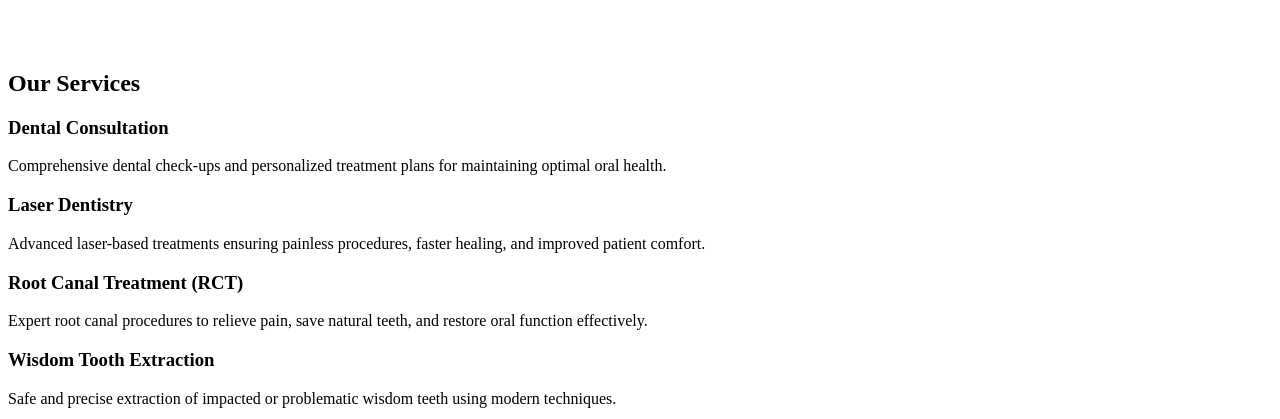
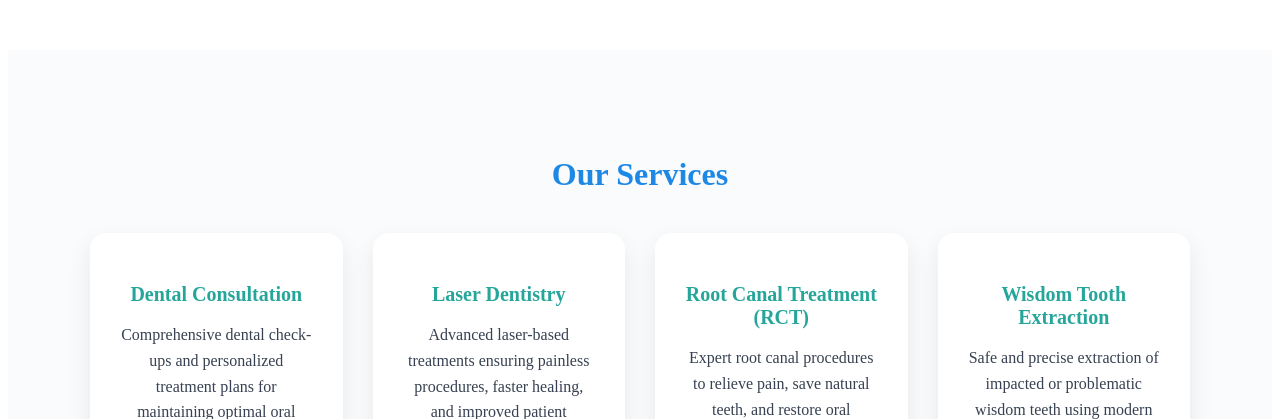
Before and after one commit to Vk1817/chougule-dental-clinic, a React (Vite) app: page / in a window 1280 px wide. Shown: the part 533-952 px from the top of the page. Built offline with nearby package versions, Linux system fonts and the light colour scheme.

Commit message:
Update styles.css

```diff
--- a/src/styles.css
+++ b/src/styles.css
@@ -40,3 +40,48 @@
   border-radius: 16px;
   box-shadow: 0 10px 25px rgba(0,0,0,0.15);
 }
+
+/* SERVICES SECTION */
+.services {
+  padding: 80px 20px;
+  background: #f9fbfd;
+  text-align: center;
+}
+
+.services h2 {
+  font-size: 32px;
+  color: #1e88e5;
+  margin-bottom: 40px;
+}
+
+.services-grid {
+  max-width: 1100px;
+  margin: auto;
+  display: grid;
+  grid-template-columns: repeat(auto-fit, minmax(250px, 1fr));
+  gap: 30px;
+}
+
+.service-card {
+  background: #ffffff;
+  padding: 30px;
+  border-radius: 16px;
+  box-shadow: 0 10px 25px rgba(0,0,0,0.08);
+  transition: transform 0.3s;
+}
+
+.service-card:hover {
+  transform: translateY(-8px);
+}
+
+.service-card h3 {
+  color: #26a69a;
+  margin-bottom: 12px;
+  font-size: 20px;
+}
+
+.service-card p {
+  font-size: 16px;
+  color: #374151;
+  line-height: 1.6;
+}
```
